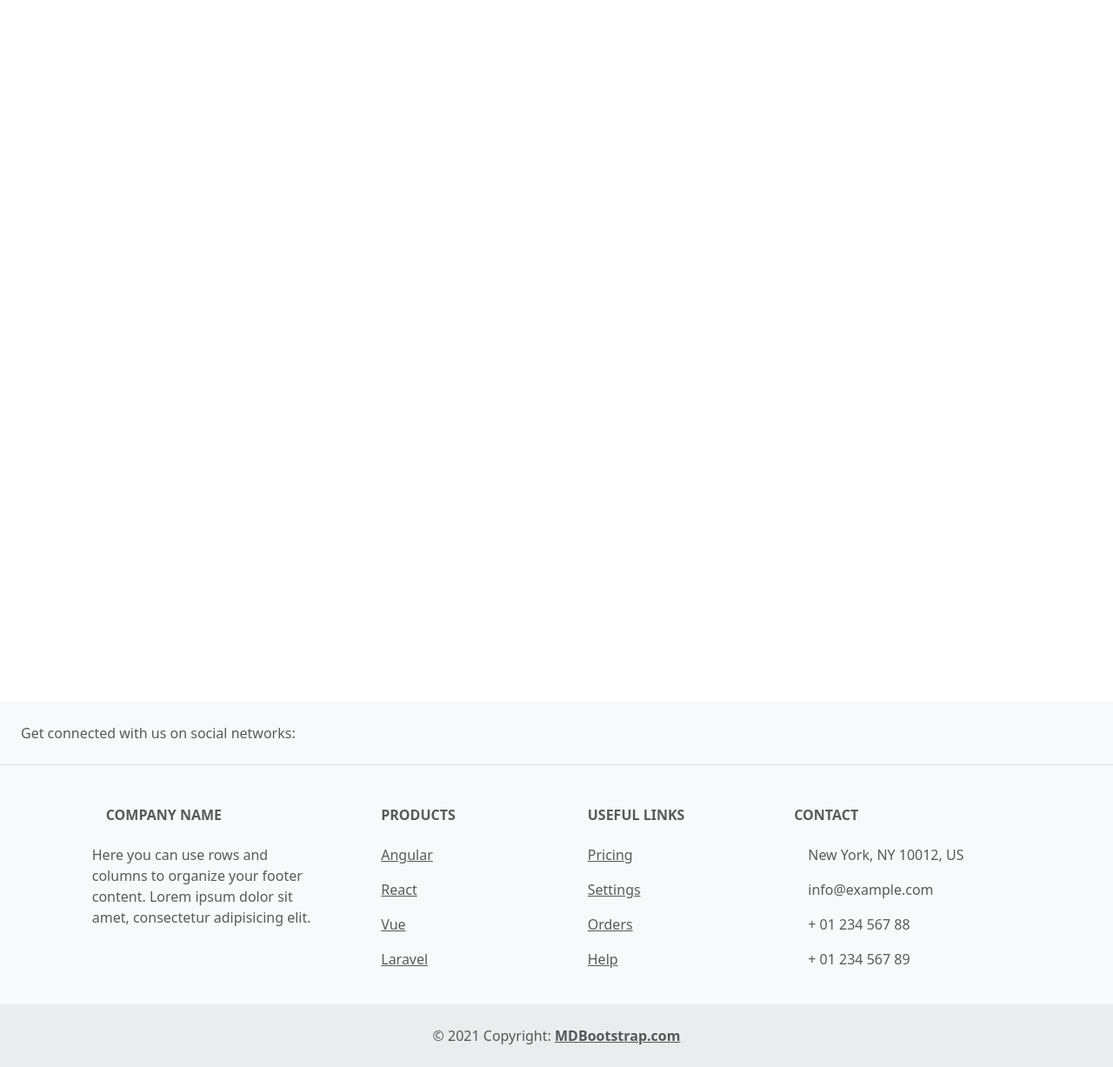
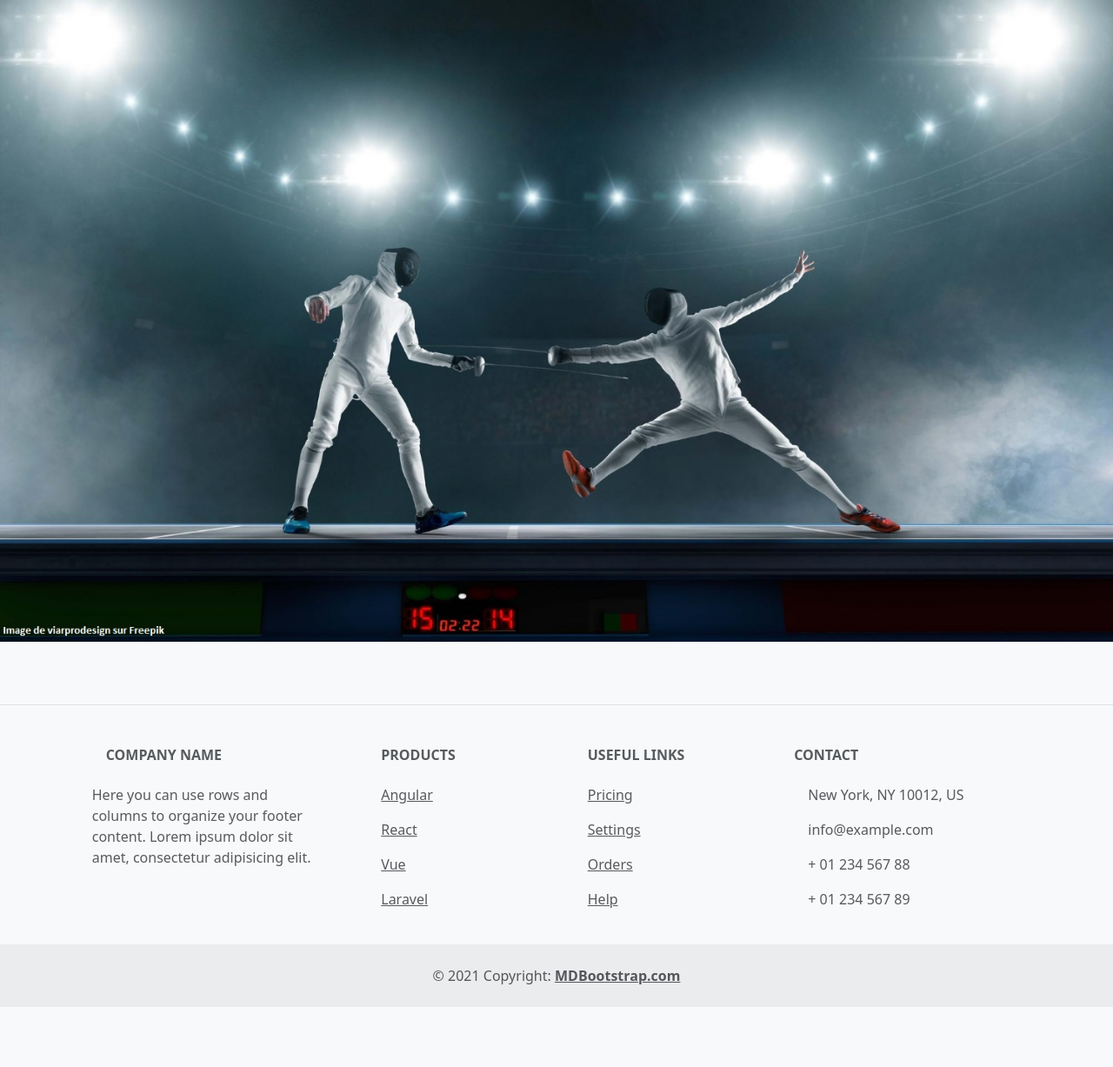
Before and after one commit to JeremyGrmt/MDL2023, a Symfony app: template templates/home_page/index.html.twig in a window 1280 px wide. Shown: the part 76-1303 px from the top of the page at 87% size. After the commit the page ends 1234 px from the top, so only its background shows below. Run offline with Twig, Linux system fonts and the light colour scheme; the template is opened without the code that fills it, so the values that code supplies are empty; some libraries are stand-ins or nearby versions.

Commit message:
image homepage

```diff
--- a/templates/elements/footer.html.twig
+++ b/templates/elements/footer.html.twig
@@ -2,10 +2,6 @@
 <footer class="text-center text-lg-start bg-light text-muted">
   <!-- Section: Social media -->
   <section class="d-flex justify-content-center justify-content-lg-between p-4 border-bottom">
-    <!-- Left -->
-    <div class="me-5 d-none d-lg-block">
-      <span>Get connected with us on social networks:</span>
-    </div>
     <!-- Left -->
 
     <!-- Right -->
--- a/templates/home_page/index.html.twig
+++ b/templates/home_page/index.html.twig
@@ -2,6 +2,5 @@
 
 {% block title %}Accueil{% endblock %}
 {% block body %}
-    <div style="height: 807px"></div>
-
+    <div ><img style="width:100%" src="{{asset(absolute_url("images/BgEscrime.jpg"))}}"></img></div>
 {% endblock %}
```
Also changed, not shown: public/images/BgEscrime.jpg (added).
